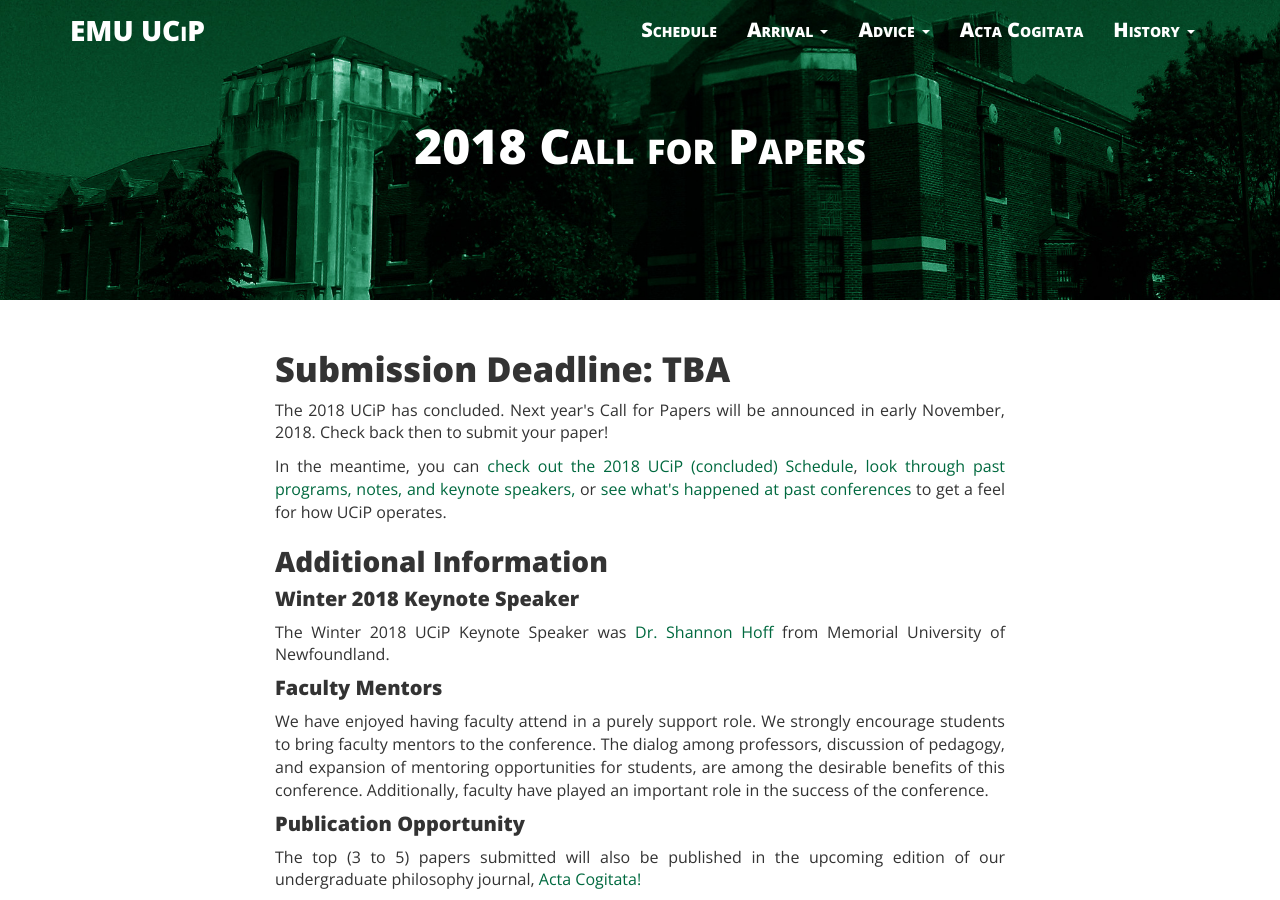
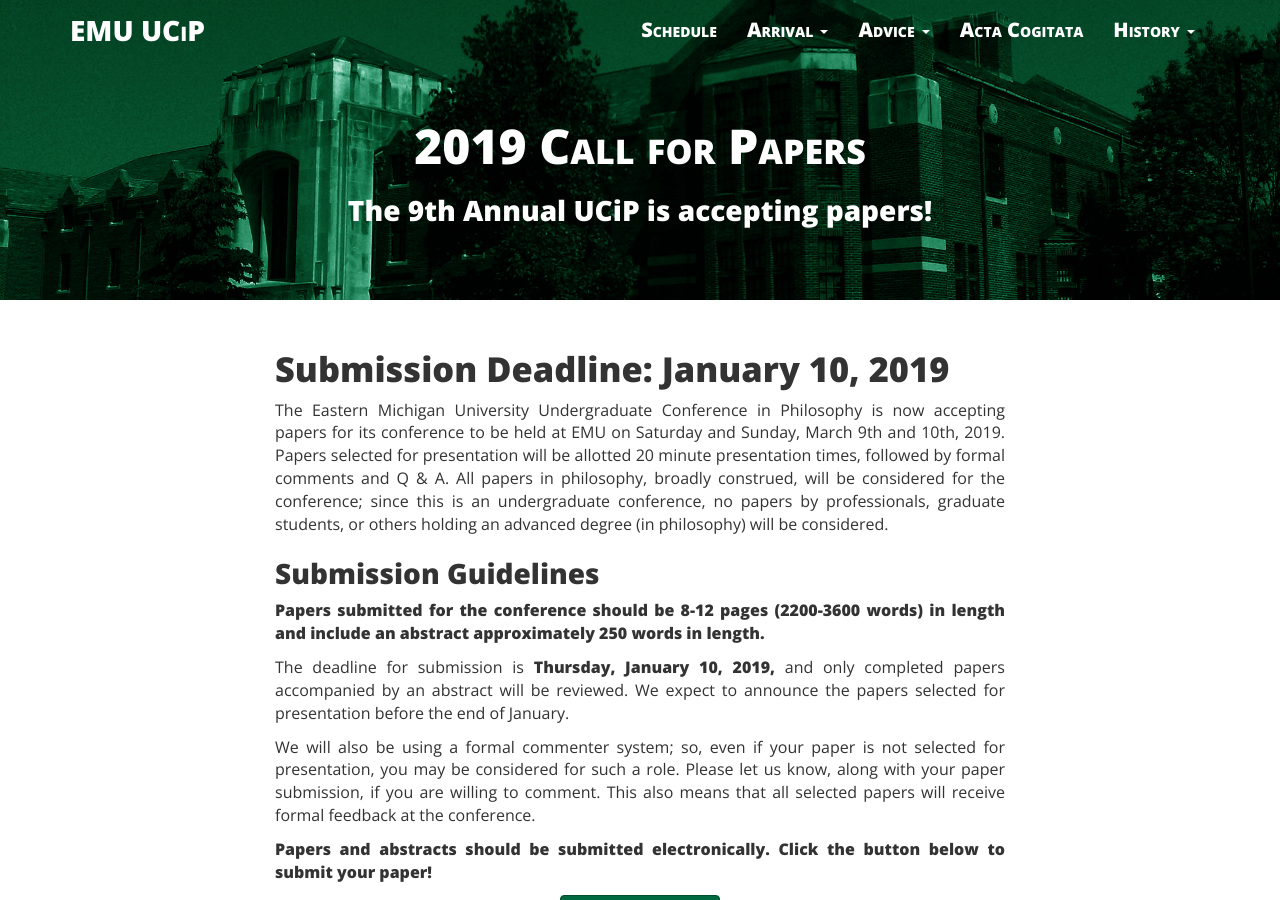
Before and after one commit to ucip/ucip.github.io, a Jekyll site: the page built from cfp.md, in a window 1280 px wide and 900 px high. Built offline with Jekyll 4.4.1, drawn with Linux system fonts in a browser that asks for light colours; nearby versions of some CDN libraries; some of the changed text lies outside the part shown.

Commit message:
updating cfp with new submission info

```diff
--- a/cfp.md
+++ b/cfp.md
@@ -1,34 +1,35 @@
 ---
 layout: page
-title: "2018 Call for Papers"
+title: "2019 Call for Papers"
+subtitle: "The 9th Annual UCiP is accepting papers!"
 header-img: "img/header.jpg"
 permalink: /cfp/
 ---
 
 <div class="container">
   <div class="col-md-8 col-md-offset-2 cfp-page">
-    <h3 class="home-h3">Submission Deadline: TBA</h3>
-    <p class="text-justify">The 2018 UCiP has concluded. Next year's Call for Papers will be announced in early November, 2018. Check back then to submit your paper!</p>
-    <p class="text-justify">In the meantime, you can <a href="{{ site.baseurl }}/schedule/">check out the 2018 UCiP (concluded) Schedule</a>, <a href="{{ site.baseurl }}/history/">look through past programs, notes, and keynote speakers,</a> or <a href="{{ site.baseurl }}/gallery/">see what's happened at past conferences</a> to get a feel for how UCiP operates.</p>
-    <!--<p class="text-justify">The Eastern Michigan University Undergraduate Conference in Philosophy is now accepting papers
-for its conference to be held at EMU on Saturday and Sunday, March 3rd and 4th, 2018.  Papers selected for presentation will be allotted 20 minute presentation times, followed by formal comments and Q & A.  All papers in philosophy, broadly construed, will be considered for the conference; since this is an undergraduate conference, no papers by professionals, graduate students, or others holding an advanced degree (in philosophy) will be considered.</p>
+    <h3 class="home-h3">Submission Deadline: January 10, 2019</h3>
+    <!--<p class="text-justify">The 2018 UCiP has concluded. Next year's Call for Papers will be announced in early November, 2018. Check back then to submit your paper!</p>
+    <p class="text-justify">In the meantime, you can <a href="{{ site.baseurl }}/schedule/">check out the 2018 UCiP (concluded) Schedule</a>, <a href="{{ site.baseurl }}/history/">look through past programs, notes, and keynote speakers,</a> or <a href="{{ site.baseurl }}/gallery/">see what's happened at past conferences</a> to get a feel for how UCiP operates.</p>-->
+    <p class="text-justify">The Eastern Michigan University Undergraduate Conference in Philosophy is now accepting papers
+for its conference to be held at EMU on Saturday and Sunday, March 9th and 10th, 2019.  Papers selected for presentation will be allotted 20 minute presentation times, followed by formal comments and Q & A.  All papers in philosophy, broadly construed, will be considered for the conference; since this is an undergraduate conference, no papers by professionals, graduate students, or others holding an advanced degree (in philosophy) will be considered.</p>
     <h3>Submission Guidelines</h3>
     <p class="text-justify"><b>Papers submitted for the conference should be 8-12 pages (2200-3600 words) in length and include an abstract approximately 250 words in length.</b></p>
-    <p class="text-justify">The deadline for submission has been extended to <strong>Sunday, January 21, 2018,</strong> and only completed papers accompanied by an abstract will be reviewed. We expect to announce the papers selected for presentation before the end of January.</p>
+    <p class="text-justify">The deadline for submission is <strong>Thursday, January 10, 2019,</strong> and only completed papers accompanied by an abstract will be reviewed. We expect to announce the papers selected for presentation before the end of January.</p>
     <p class="text-justify">We will also be using a formal commenter system; so, even if your paper is not selected for presentation, you may be considered for such a role.  Please let us know, along with your paper submission, if you are willing to comment.  This also means that all selected papers will receive formal feedback at the conference.</p>
     <p class="text-justify"><b>Papers and abstracts should be submitted electronically. Click the button below to submit your paper!</b></p>
     <div class="text-center">
-      <a class="btn btn-primary cfp" href="https://goo.gl/forms/xQAMbifOKAlYHveA3" role="button">Submit a Paper</a>
-    </div>-->
+      <a class="btn btn-primary cfp" href="https://goo.gl/forms/Yp45djbPJLmwNe973" role="button">Submit a Paper</a>
+    </div>
     <h3>Additional Information</h3>
-    <h4>Winter 2018 Keynote Speaker</h4>
-    <p class="text-justify">The Winter 2018 UCiP Keynote Speaker was <a href="https://www.mun.ca/philosophy/faculty/hoff.php">Dr. Shannon Hoff</a> from Memorial University of Newfoundland.</p>
+    <h4>Keynote Speaker</h4>
+    <p class="text-justify"><a href="https://umaine.edu/philosophy/people/kirsten-johnson/">Dr. Kirsten Jacobson</a> from The University of Maine.</p>
     <h4>Faculty Mentors</h4>
     <p class="text-justify">We have enjoyed having faculty attend in a purely support role.  We strongly encourage students to bring faculty mentors to the conference.  The dialog among professors, discussion of pedagogy, and expansion of mentoring opportunities for students, are among the desirable benefits of this conference. Additionally, faculty have played an important role in the success of the conference.</p>
     <h4>Publication Opportunity</h4>
     <p class="text-justify">The top (3 to 5) papers submitted will also be published in the upcoming edition of our undergraduate philosophy journal, <a href="{{ site.baseurl }}/journal/">Acta Cogitata!</a></p>
     <h3>Questions?</h3>
     <p class="text-justify">Conference organizers can be reached by email at <a href="mailto:emuucip@gmail.com">emuucip@gmail.com</a>.</p>
-    <p class="text-justify"><b>Faculty Sponsors:</b> <a href="http://www.emich.edu/historyphilosophy/philosophy/faculty/jkoolage.php">Dr. W. John Koolage</a> and <a href="http://www.emich.edu/historyphilosophy/philosophy/faculty/mcmahon.php">Dr. Laura McMahon</a></p>
+    <p class="text-justify"><b>Faculty Sponsors:</b> <a href="https://www.emich.edu/historyphilosophy/philosophy/faculty/jkoolage.php">Dr. W. John Koolage</a> and <a href="http://www.emich.edu/historyphilosophy/philosophy/faculty/mcmahon.php">Dr. Laura McMahon</a></p>
   </div>
 </div>
```
